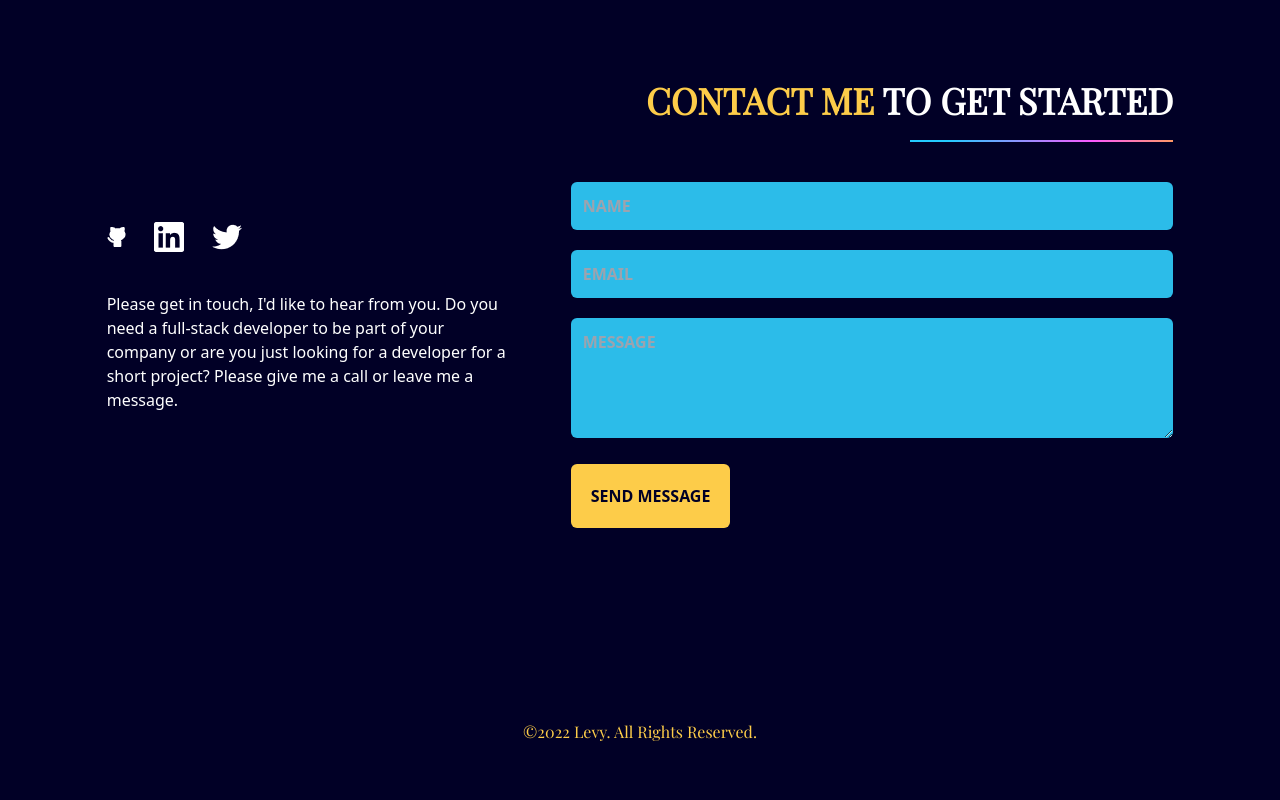
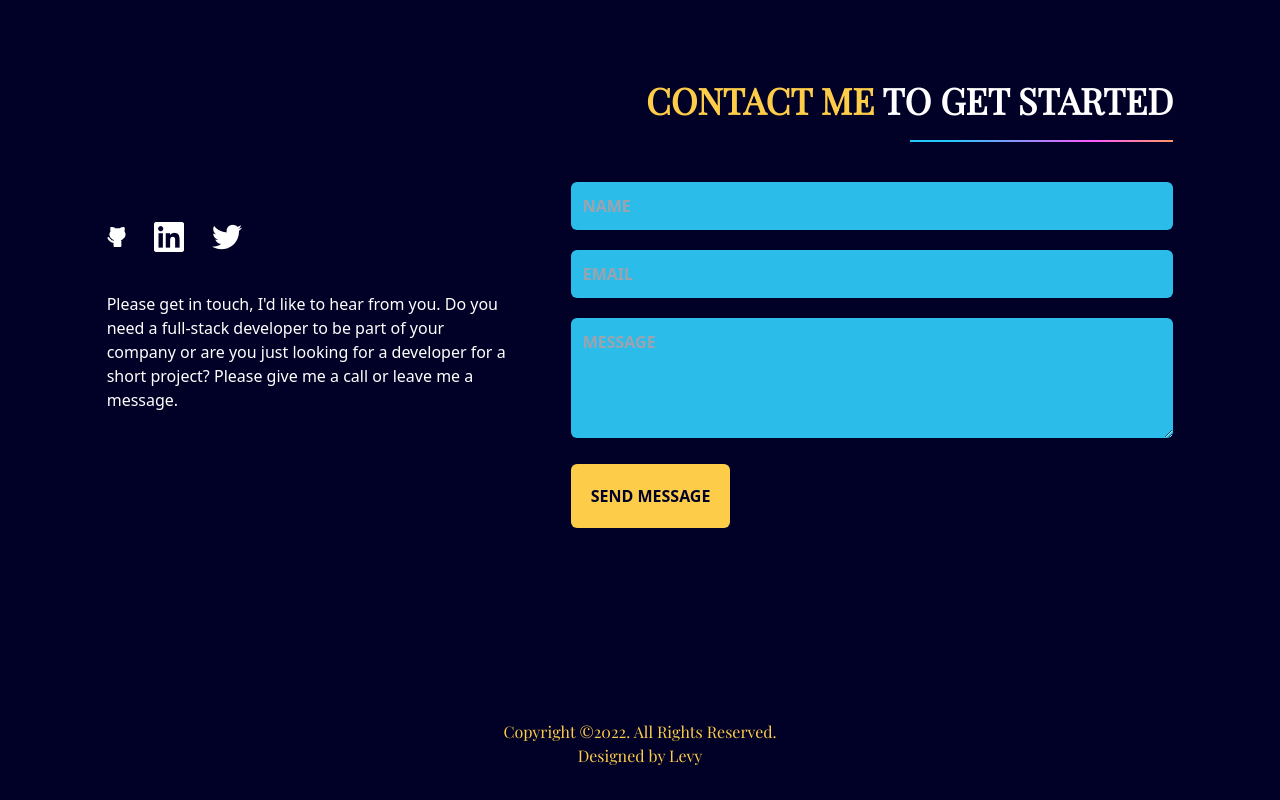
Before and after one commit to levy002/portfolio.0.1, a React (Create React App) app: page / in a window 1280 px wide. Shown: the part 2732-3532 px from the top of the page. Before the commit the page ends 3508 px from the top, so only its background shows below. Built offline with nearby package versions, Linux system fonts and the light colour scheme; a web font is replaced by a local one.

Commit message:
Fix footer text

```diff
--- a/src/pages/Footer.jsx
+++ b/src/pages/Footer.jsx
@@ -1,7 +1,11 @@
 const Footer = () => (
   <footer className="py-8">
     <p className="font-playfair text-center text-yellow">
-      ©2022 Levy. All Rights Reserved.
+      Copyright ©2022. All Rights Reserved.
+      {' '}
+      {' '}
+      <br />
+      Designed by Levy
     </p>
   </footer>
 );
```
